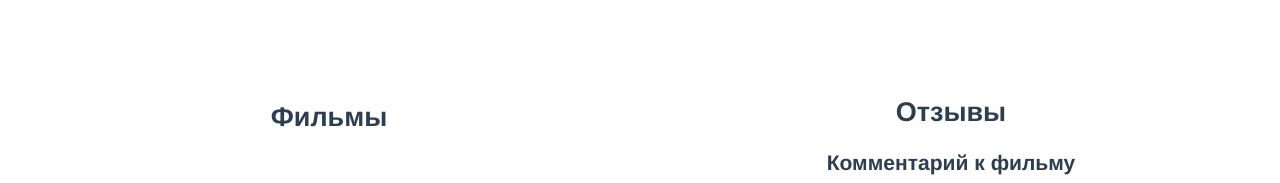
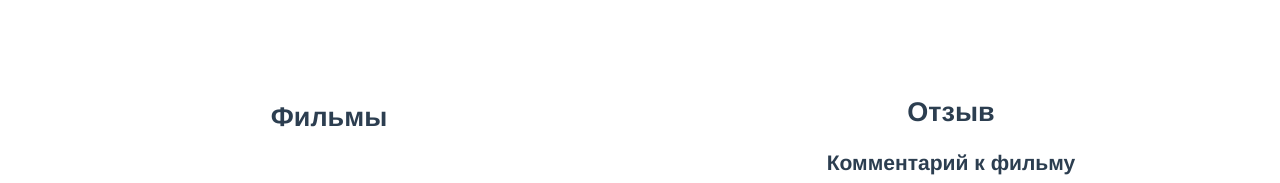
Before and after one commit to Yuriyzhdanov/cinema-comments, a Vue app: page / in a window 1280 px wide. Shown: the top 183 px of the page. Built offline with nearby package versions, Linux system fonts and the light colour scheme.

Commit message:
try to fix app

```diff
--- a/src/App.vue
+++ b/src/App.vue
@@ -27,7 +27,7 @@ export default {
       this.comments.push({
         username: this.newCommentUsername,
         text: this.newCommentText,
-        film: this.newFilm,
+        film: this.selectedFilm,
       })
       this.newCommentUsername = ''
       this.newCommentText = ''
@@ -48,7 +48,7 @@ export default {
             v-model="newFilm"
             type="radio"
             name="selectedFilm"
-            value="film"
+            v-bind:value="film"
           />
           {{ film }}
         </li>
@@ -64,7 +64,7 @@ export default {
     </div>
 
     <div class="rigth">
-      <h2>Отзывы</h2>
+      <h2>Отзыв</h2>
       <ul class="comments">
         <li v-for="(comment, idx) of filmComments" :key="idx">
           <div>
```
